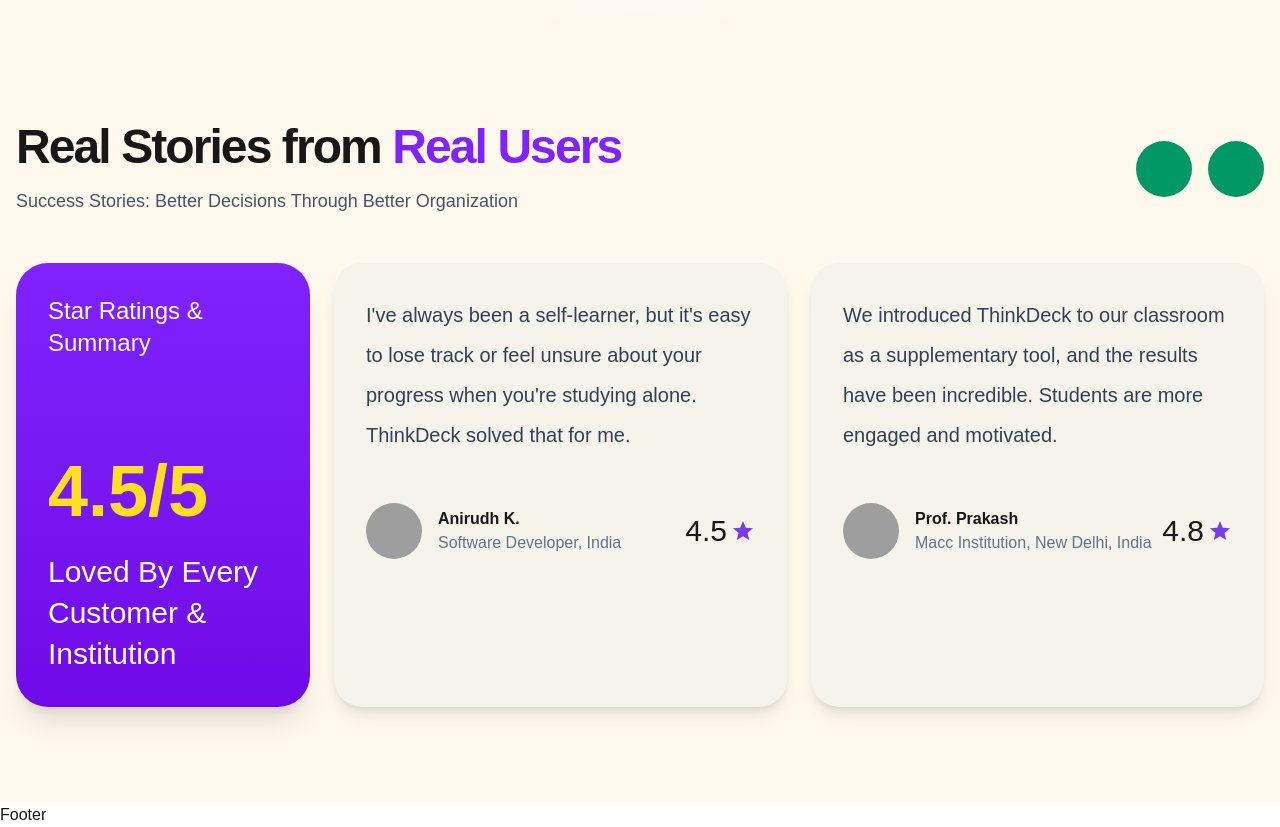
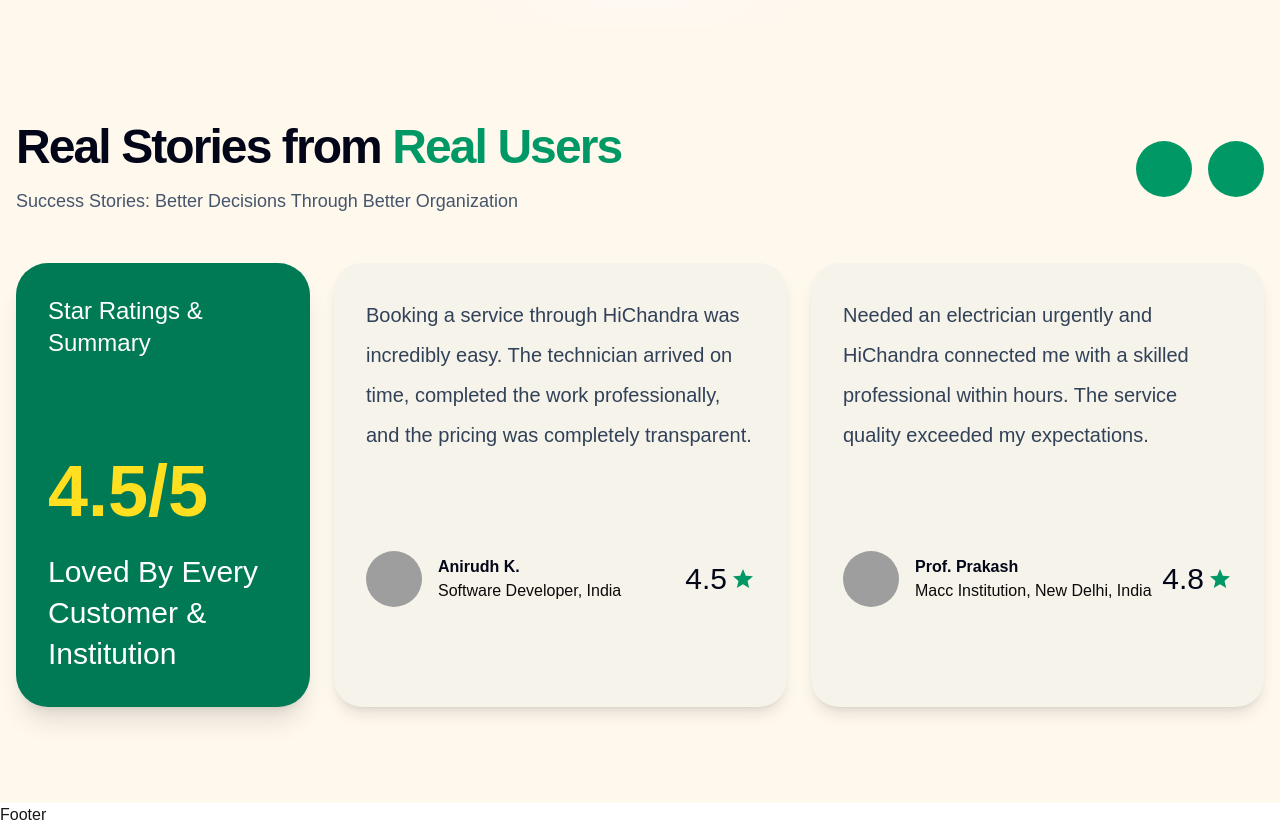
Before and after one commit to devops-89/chandra-FE, a Next.js app in the folder frontend/: page / in a window 1280 px wide. Shown: the part 2540-3367 px from the top of the page. Built offline with nearby package versions, Linux system fonts and the light colour scheme; grey boxes are pictures that could not be loaded.

Commit message:
testimonial section completed

```diff
--- a/frontend/src/components/testimonial&StarRating/RatingSummaryCard.tsx
+++ b/frontend/src/components/testimonial&StarRating/RatingSummaryCard.tsx
@@ -6,12 +6,10 @@
       className="
       h-full
       rounded-4xl
-      bg-linear-to-b
-      from-violet-600
-      to-violet-700
-      p-8
-      text-white
-      shadow-xl
+      bg-[#007A55]
+      // p-8
+      // text-white
+      // shadow-xl
       "
     >
       <p className="text-2xl">
--- a/frontend/src/components/testimonial&StarRating/SliderControls.tsx
+++ b/frontend/src/components/testimonial&StarRating/SliderControls.tsx
@@ -9,6 +9,9 @@
           height: 56,
           bgcolor: '#009966',
           color: 'white',
+          '&:hover': {
+            bgcolor: '#009966',
+          },
         }}
       >
       </IconButton>
@@ -19,6 +22,9 @@
           height: 56,
           bgcolor: '#009966',
           color: 'white',
+          '&:hover': {
+            bgcolor: '#009966',
+          },
         }}
       >
       </IconButton>
--- a/frontend/src/components/testimonial&StarRating/TestimonialCard.tsx
+++ b/frontend/src/components/testimonial&StarRating/TestimonialCard.tsx
@@ -14,7 +14,7 @@
   return (
     <div
       className="
-      h-full
+      flex h-full flex-col
       rounded-[28px]
       bg-[#f6f3ea]
       p-8
@@ -25,7 +25,7 @@
         {testimonial.review}
       </p>
 
-      <div className="mt-12 flex items-center justify-between">
+      <div className="mt-12 flex items-center justify-between pt-12">
         <div className="flex items-center gap-4">
           <TestimonialAvatar
             src={testimonial.avatar}
@@ -33,25 +33,25 @@
           />
 
           <div>
-            <h4 className="font-semibold">
+            <h4 className="font-semibold text-slate-950">
               {testimonial.name}
             </h4>
 
-            <p className="text-slate-500">
+            <p className="text-stone-950">
               {testimonial.designation},{' '}
               {testimonial.location}
             </p>
           </div>
         </div>
 
-        <div className="flex items-center gap-1">
+        <div className="flex items-center text-slate-950 gap-1">
           <span className="text-3xl">
             {testimonial.rating}
           </span>
 
           <StarIcon
             sx={{
-              color: '#7c3aed',
+              color: '#009966',
             }}
           />
         </div>
--- a/frontend/src/components/testimonial&StarRating/TestimonialHeader.tsx
+++ b/frontend/src/components/testimonial&StarRating/TestimonialHeader.tsx
@@ -4,9 +4,9 @@
   return (
     <div className="mb-12 flex flex-col gap-6 md:flex-row md:items-center md:justify-between">
       <div>
-        <h2 className="text-4xl font-bold tracking-[-0.04em] md:text-5xl">
+        <h2 className="text-4xl font-bold tracking-[-0.04em] text-slate-950 md:text-5xl">
           Real Stories from{' '}
-          <span className="text-violet-600">
+          <span className="text-emerald-600">
             Real Users
           </span>
         </h2>
--- a/frontend/src/constants/testimonials/testimonialsData.ts
+++ b/frontend/src/constants/testimonials/testimonialsData.ts
@@ -1,6 +1,6 @@
 import type {
+  RatingSummary,
   Testimonial,
-  RatingSummary,
 } from '@/types/testimonial.types';
 
 export const ratingSummary: RatingSummary = {
@@ -13,7 +13,7 @@
   {
     id: 1,
     review:
-      "I've always been a self-learner, but it's easy to lose track or feel unsure about your progress when you're studying alone. ThinkDeck solved that for me.",
+      "Booking a service through HiChandra was incredibly easy. The technician arrived on time, completed the work professionally, and the pricing was completely transparent.",
     name: 'Anirudh K.',
     designation: 'Software Developer',
     location: 'India',
@@ -24,7 +24,7 @@
   {
     id: 2,
     review:
-      'We introduced ThinkDeck to our classroom as a supplementary tool, and the results have been incredible. Students are more engaged and motivated.',
+      'Needed an electrician urgently and HiChandra connected me with a skilled professional within hours. The service quality exceeded my expectations.',
     name: 'Prof. Prakash',
     designation: 'Macc Institution',
     location: 'New Delhi, India',
```
